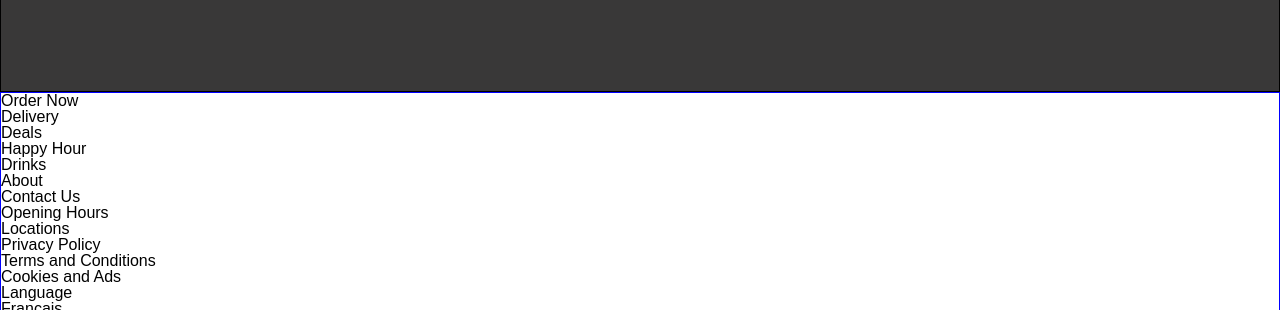
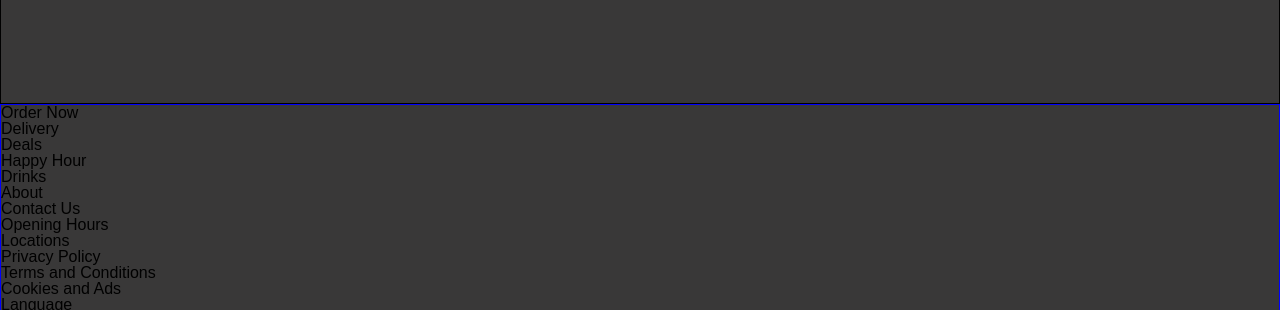
Before and after one commit to cstim240/restaurant_page, a website built with webpack: page dist/index.html in a window 1280 px wide. Shown: the part 188-498 px from the top of the page. Built offline with Linux system fonts and the light colour scheme.

Commit message:
Add background color to #content

```diff
--- a/src/style.css
+++ b/src/style.css
@@ -57,8 +57,9 @@ table {
 #content {
 	display: grid;
 	grid-template-rows: auto;
-	height: 97vh;
+	height: 100vh;
 	font-family: sans-serif;
+	background-color: #393838;
 }
 
 .header {
@@ -103,4 +104,6 @@ table {
 
 .footer {
 	border: 1px solid blue;
+	display: flex;
+	flex-direction: column;
 }
```
Also changed, not shown: dist/bundle.js.
